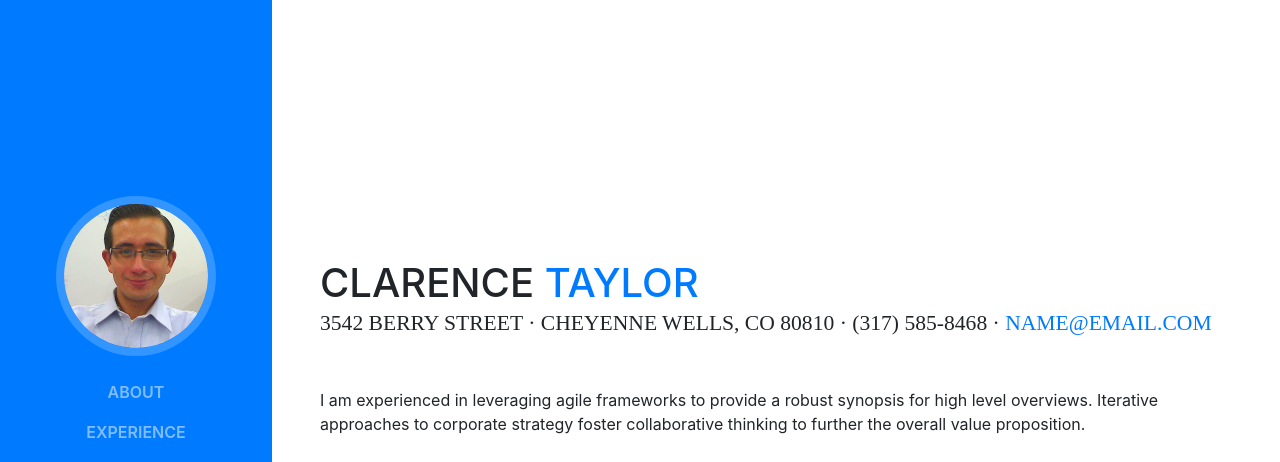
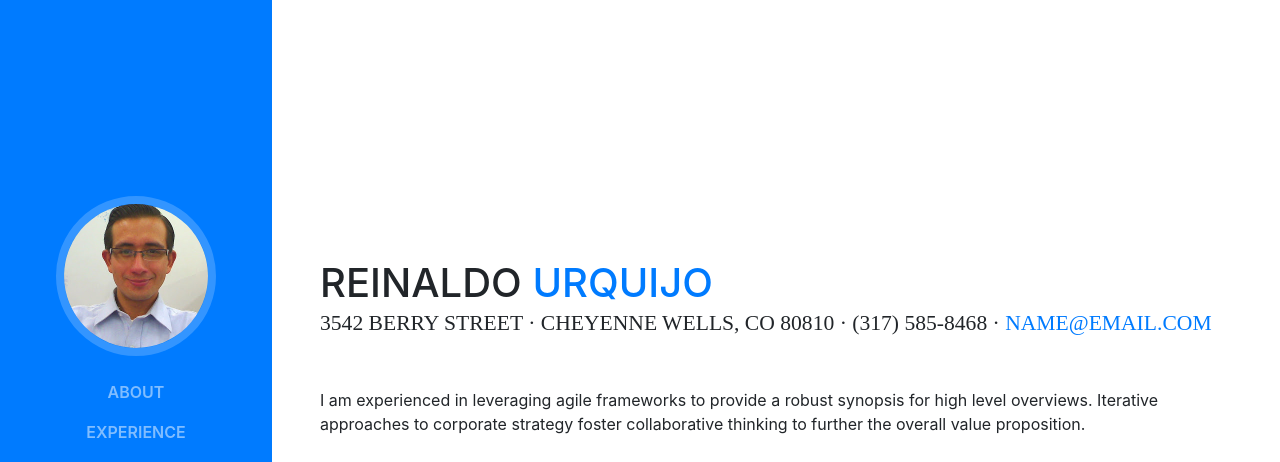
Before and after one commit to reenurya-hub/reenurya-hub.github.io, a website with bundled scripts: page index.html in a window 1280 px wide. Shown: the top 462 px of the page. Built offline with nearby package versions, Linux system fonts and the light colour scheme; a web font is replaced by a local one.

Commit message:
Update index.html

```diff
--- a/index.html
+++ b/index.html
@@ -65,8 +65,8 @@
 
       <section class="resume-section p-3 p-lg-5 d-flex d-column" id="about">
         <div class="my-auto">
-          <h1 class="mb-0">Clarence
-            <span class="text-primary">Taylor</span>
+          <h1 class="mb-0">Reinaldo
+            <span class="text-primary">Urquijo</span>
           </h1>
           <div class="subheading mb-5">3542 Berry Street · Cheyenne Wells, CO 80810 · (317) 585-8468 ·
             <a href="mailto:name@email.com">name@email.com</a>
```
